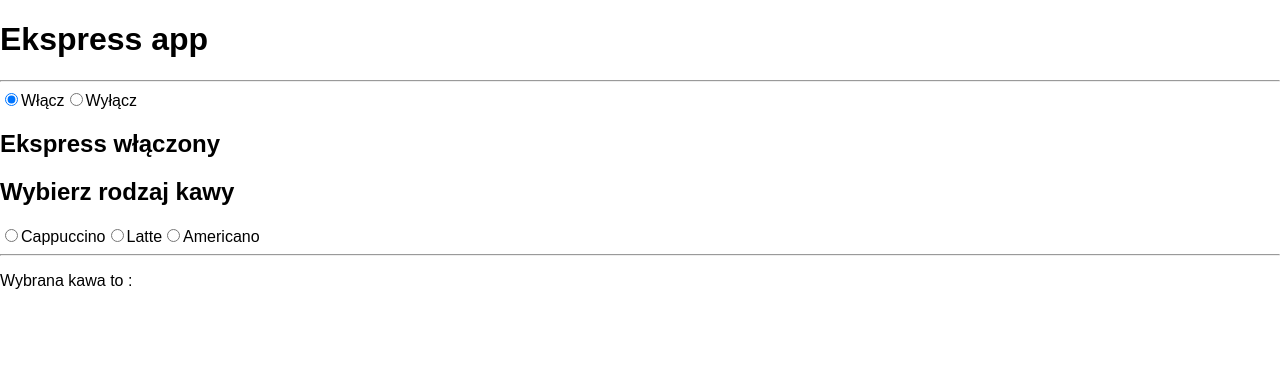
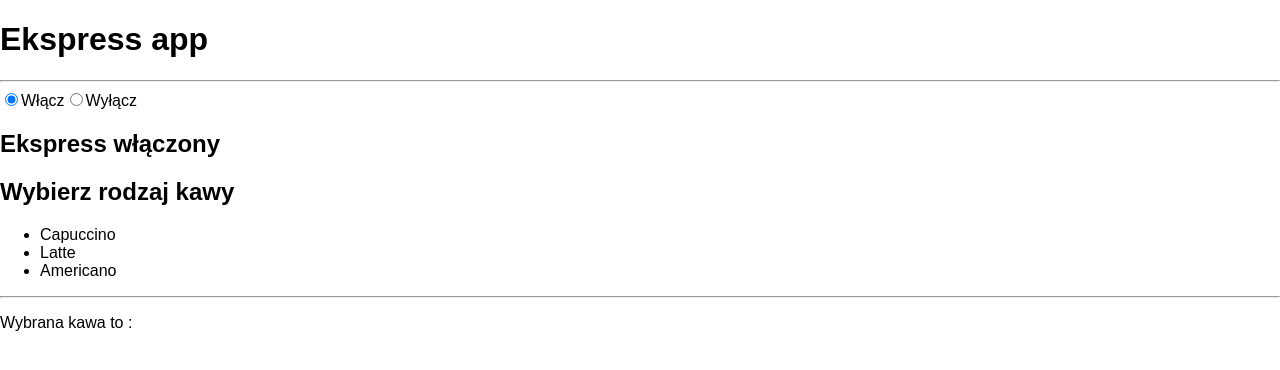
Before and after one commit to Kamilnaja/react-caffe-machine, a React (Create React App) app: page / in a window 1280 px wide. Both pictures are taken after a click on the radio button 11 px from the left and 99 px from the top of the page. Shown: the top 370 px of the page. Built offline with nearby package versions, Linux system fonts and the light colour scheme.

Commit message:
commit 2

```diff
--- a/src/CaffeSpec.js
+++ b/src/CaffeSpec.js
@@ -2,7 +2,11 @@ import React, {Component} from 'react';
 
 class CaffeSpec extends Component {
   render () {
-    return (
+    let caffeSpecList = ["Capuccino", "Latte", "Americano"];
+    let caffeUnwrapped = caffeSpecList.map((item) => <li key={item}>{item}</li>);
+
+    console.log(caffeUnwrapped);
+      return (
       <div className="caffeSpec">
         {
           !this.props.enabled && (
@@ -16,11 +20,9 @@ class CaffeSpec extends Component {
             <div>
               <h2>Ekspress włączony</h2>
               <h2>Wybierz rodzaj kawy</h2>
-              {/* todo - po wybraniu, ustaw w caffeinfo */}
-              {/*wyślij do rodzica i z rodzica do trzeciego elementu */}
-              <input type="radio" name="caffeSpec" id="cappuccino"/>Cappuccino
-              <input type="radio" name="caffeSpec" id="latte"/>Latte
-              <input type="radio" name="caffeSpec" id="americano"/>Americano
+              <ul>
+                {caffeUnwrapped}
+              </ul>
             </div>
           )}
 
```
